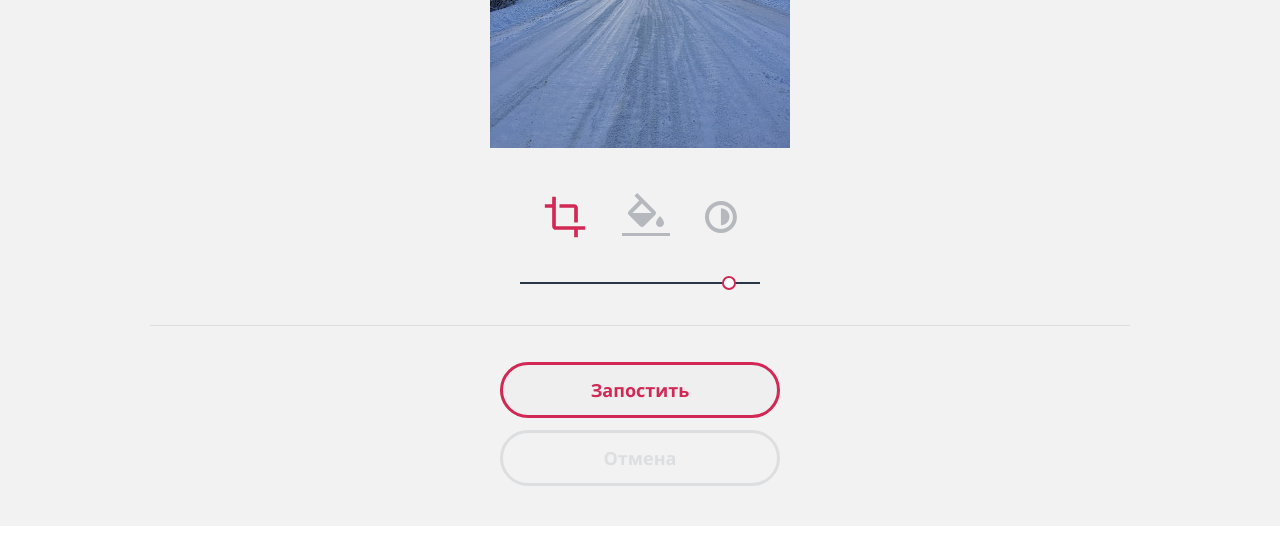
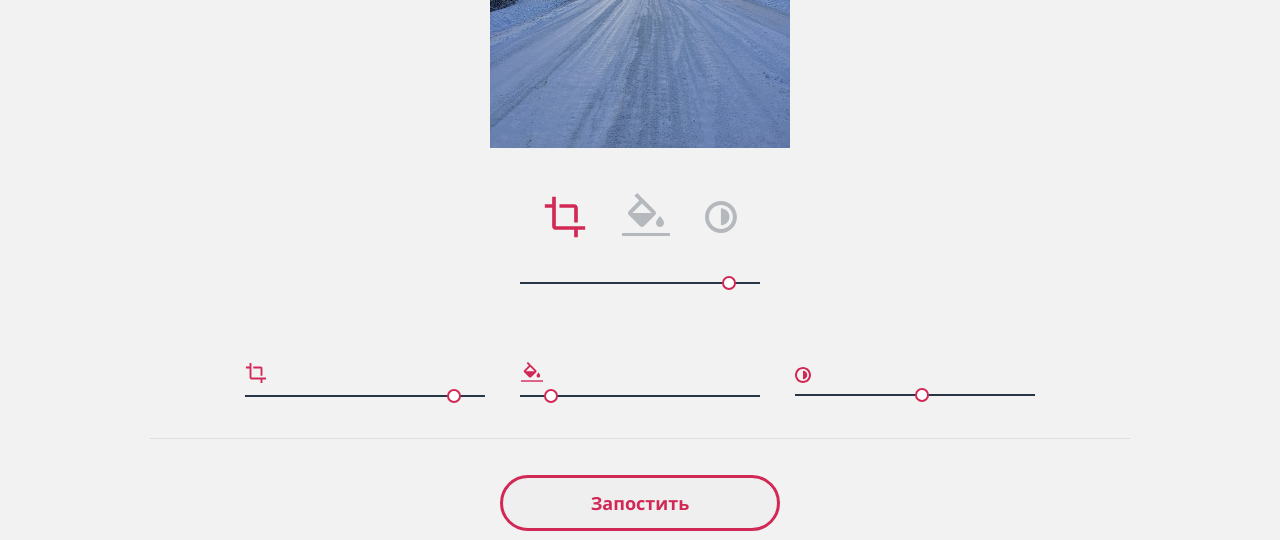
Before and after one commit to Kumweb/pink, a website: page source/photo.html in a window 1280 px wide. Shown: the part 2643-3183 px from the top of the page. Drawn offline with Linux system fonts and the light colour scheme.

Commit message:
add tablet version

```diff
--- a/source/photo.html
+++ b/source/photo.html
@@ -355,6 +355,93 @@
                   </div>
                 </div>
               </div>
+              <div class="filter__settings-box filter__settings-box--tablet">
+                <ul class="filter__settings-list">
+                  <li class="filter__settings-item filter__settings-crop">
+                    <svg
+                      class="filter__svg-crop"
+                      version="1.0"
+                      id="Layer_1"
+                      xmlns="http://www.w3.org/2000/svg"
+                      xmlns:xlink="http://www.w3.org/1999/xlink"
+                      x="0px"
+                      y="0px"
+                      width="22px"
+                      height="22px"
+                      viewBox="0 0 48 48"
+                      enable-background="new 0 0 48 48"
+                      xml:space="preserve"
+                    >
+                      <path
+                        fill="#d22856"
+                        d="M34,30h4V14c0-2.21-1.79-4-4-4H18v4h16V30z M14,34V2h-4v8H2v4h8v20c0,2.21,1.79,4,4,4h20v8h4v-8h8v-4H14z"
+                      />
+                    </svg>
+                    <div class="filter__controls">
+                      <div class="filter__scale">
+                        <div class="filter__toggle" style="left: 84%"></div>
+                      </div>
+                    </div>
+                  </li>
+                  <li class="filter__settings-item filter__settings-fill">
+                    <svg
+                      class="filter__svg-fill"
+                      version="1.0"
+                      id="Layer_1"
+                      xmlns="http://www.w3.org/2000/svg"
+                      xmlns:xlink="http://www.w3.org/1999/xlink"
+                      x="0px"
+                      y="0px"
+                      width="24px"
+                      height="22px"
+                      viewBox="0 0 48 48"
+                      enable-background="new 0 0 48 48"
+                      xml:space="preserve"
+                    >
+                      <path
+                        fill="#d22856"
+                        d="M33.12,17.88L15.24,0l-2.83,2.83l4.76,4.76L6.88,17.88c-1.17,1.17-1.17,3.07,0,4.24l11,11C18.46,33.71,19.23,34,20,34 s1.54-0.29,2.12-0.88l11-11C34.29,20.95,34.29,19.05,33.12,17.88z M10.41,20L20,10.42L29.59,20H10.41z M38,23c0,0-4,4.33-4,7 c0,2.21,1.79,4,4,4s4-1.79,4-4C42,27.33,38,23,38,23z"
+                      />
+                      <rect fill="#d22856" y="40" width="48" height="3" />
+                    </svg>
+
+                    <div class="filter__controls">
+                      <div class="filter__scale">
+                        <div class="filter__toggle" style="left: 10%"></div>
+                      </div>
+                    </div>
+                  </li>
+                  <li class="filter__settings-item filter__settings-dia">
+                    <svg
+                      class="filter__svg-dia"
+                      version="1.0"
+                      id="Layer_1"
+                      xmlns="http://www.w3.org/2000/svg"
+                      xmlns:xlink="http://www.w3.org/1999/xlink"
+                      x="0px"
+                      y="0px"
+                      width="16px"
+                      height="16px"
+                      viewBox="-35.422 -7.96 31.92 31.92"
+                      enable-background="new -35.422 -7.96 31.92 31.92"
+                      xml:space="preserve"
+                    >
+                      <path
+                        fill="#d22856"
+                        d="M-19.462-3.96c6.595,0,11.96,5.365,11.96,11.96s-5.365,11.96-11.96,11.96S-31.422,14.595-31.422,8 S-26.057-3.96-19.462-3.96 M-19.462-7.96c-8.814,0-15.96,7.145-15.96,15.96c0,8.813,7.146,15.96,15.96,15.96S-3.502,16.813-3.502,8 C-3.502-0.815-10.648-7.96-19.462-7.96L-19.462-7.96z"
+                      />
+                      <path fill="#d22856" d="M-19.462,16.331c4.706,0,8.52-3.813,8.52-8.52c0-4.705-3.813-8.519-8.52-8.519" />
+                    </svg>
+
+                    <div class="filter__controls">
+                      <div class="filter__scale">
+                        <div class="filter__toggle" style="left: 50%"></div>
+                      </div>
+                    </div>
+                  </li>
+                </ul>
+              </div>
+
               <div class="filter__box-btn">
                 <button class="button filter__btn filter__btn--sub" type="submit">Запостить</button>
                 <button class="button filter__btn filter__btn--res" type="reset" disabled="disabled">Отмена</button>
--- a/source/sass/blocks/filter.scss
+++ b/source/sass/blocks/filter.scss
@@ -9,6 +9,7 @@
   &__container {
   }
 }
+
 .filter {
   // .filter__wrapper
 
@@ -27,6 +28,7 @@
 
     padding-top: 20px;
 
+    @media (max-width: $mobile-width-only) {
       &::after {
         position: absolute;
         content: '';
@@ -41,10 +43,24 @@
       }
     }
 
+    @media (min-width: $tablet-width) {
+      flex-direction: row;
+      justify-content: center;
+      align-items: flex-start;
+
+      padding: 55px 0;
+    }
+  }
+
   // .filter__img-box
 
   &__img-box {
     margin-bottom: 40px;
+
+    @media (min-width: $tablet-width) {
+      margin-right: 50px;
+      margin-bottom: 0;
+    }
   }
 
   // .filter__img
@@ -56,23 +72,39 @@
     max-width: 300px;
 
     width: 100%;
+
+    @media (min-width: $tablet-width) {
+      min-height: 400px;
+      min-width: 300px;
+    }
   }
 
   // .filter__settings-box
 
   &__settings {
+    @media (max-width: $mobile-width-only) {
       width: 100%;
+    }
   }
 
   // .filter__settings-box
 
   &__settings-box {
-    margin-bottom: 70px;
+    margin-bottom: 67px;
   }
 
   // .filter__settings-box--mobile
 
   &__settings-box--mobile {
+    @media (min-width: $tablet-width) {
+      display: none;
+    }
+  }
+
+  &__settings-box--tablet {
+    @media (max-width: $mobile-width-only) {
+      display: none;
+    }
   }
 
   // .filter__settings-list
@@ -87,11 +119,17 @@
     margin-bottom: 30px;
 
     list-style: none;
+
+    @media (min-width: $tablet-width) {
+      flex-direction: column;
+    }
   }
 
   // .filter__settings-item
 
   &__settings-item {
+    position: relative;
+
     margin-right: 35px;
 
     &:last-child {
@@ -106,6 +144,43 @@
       background-color: inherit;
 
       cursor: pointer;
+    }
+
+    @media (min-width: $tablet-width) {
+      box-sizing: border-box;
+
+      position: relative;
+
+      max-width: 275px;
+      width: 100%;
+
+      display: flex;
+      align-items: center;
+      justify-content: space-between;
+
+      margin-right: 0;
+
+      padding: 25px 18px 26px 0;
+
+      // padding-right: 18px;
+
+      border-bottom: 1px solid rgba(40, 54, 69, 0.1);
+
+      & svg {
+        margin-right: 30px;
+      }
+
+      & .filter__svg-dia {
+        padding-left: 4px;
+      }
+    }
+  }
+
+  // .filter__settings-crop
+
+  &__settings-crop {
+    @media (min-width: $tablet-width) {
+      padding-top: 10px;
     }
   }
 
@@ -178,6 +253,11 @@
 
     margin: 0 auto;
     padding-top: 6px;
+
+    @media (min-width: $tablet-width) {
+      width: 204px;
+      margin: 0;
+    }
   }
 
   // .filter__scale
@@ -218,6 +298,10 @@
     align-items: center;
 
     margin-bottom: 40px;
+
+    @media (min-width: $tablet-width) {
+      margin-bottom: 0;
+    }
   }
 
   // .filter__btn
@@ -258,6 +342,10 @@
       color: rgba(255, 255, 255, 30%);
       background-color: $pink;
     }
+
+    @media (min-width: $tablet-width) {
+      margin-bottom: 23px;
+    }
   }
 
   // .filter__btn--res
```
Lines whose indentation alone changed are shown as unchanged.
